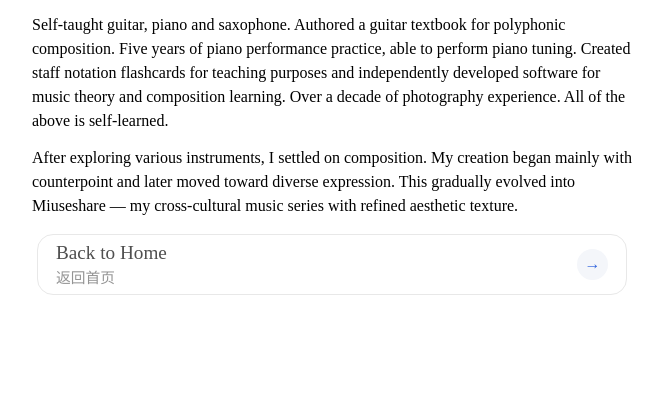
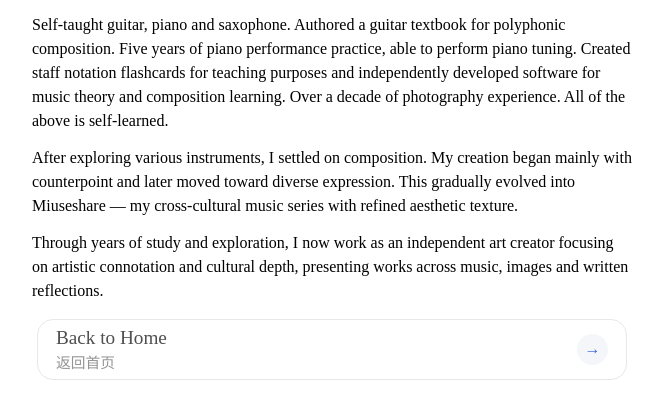
Before and after one commit to AestheticMiuseshare/miuseshare-site-, a plain HTML site: page pages/doc/about-en.html in a window 1280 px wide. Shown: the part 88-506 px from the top of the page, without its empty margins (308-970 px from the left). Drawn offline with Linux system fonts and the light colour scheme.

Commit message:
Add files via upload

```diff
--- a/pages/doc/about-en.html
+++ b/pages/doc/about-en.html
@@ -81,11 +81,9 @@ p.site-subtitle{
 <h1 class="site-title">Creator Introduction</h1>
 <p class="site-subtitle">创作者简介</p>
 <div class="divider"></div>
-
 <p>Self-taught guitar, piano and saxophone. Authored a guitar textbook for polyphonic composition. Five years of piano performance practice, able to perform piano tuning. Created staff notation flashcards for teaching purposes and independently developed software for music theory and composition learning. Over a decade of photography experience. All of the above is self-learned.</p>
-
 <p>After exploring various instruments, I settled on composition. My creation began mainly with counterpoint and later moved toward diverse expression. This gradually evolved into Miuseshare — my cross-cultural music series with refined aesthetic texture.</p>
-
+<p>Through years of study and exploration, I now work as an independent art creator focusing on artistic connotation and cultural depth, presenting works across music, images and written reflections.</p>
 <a class="card" href="../../index.html">
   <div class="card-text">
     <span class="card-main">Back to Home</span>
```
Also changed, not shown: pages/doc/about-cn.html (+1 -2 lines).
